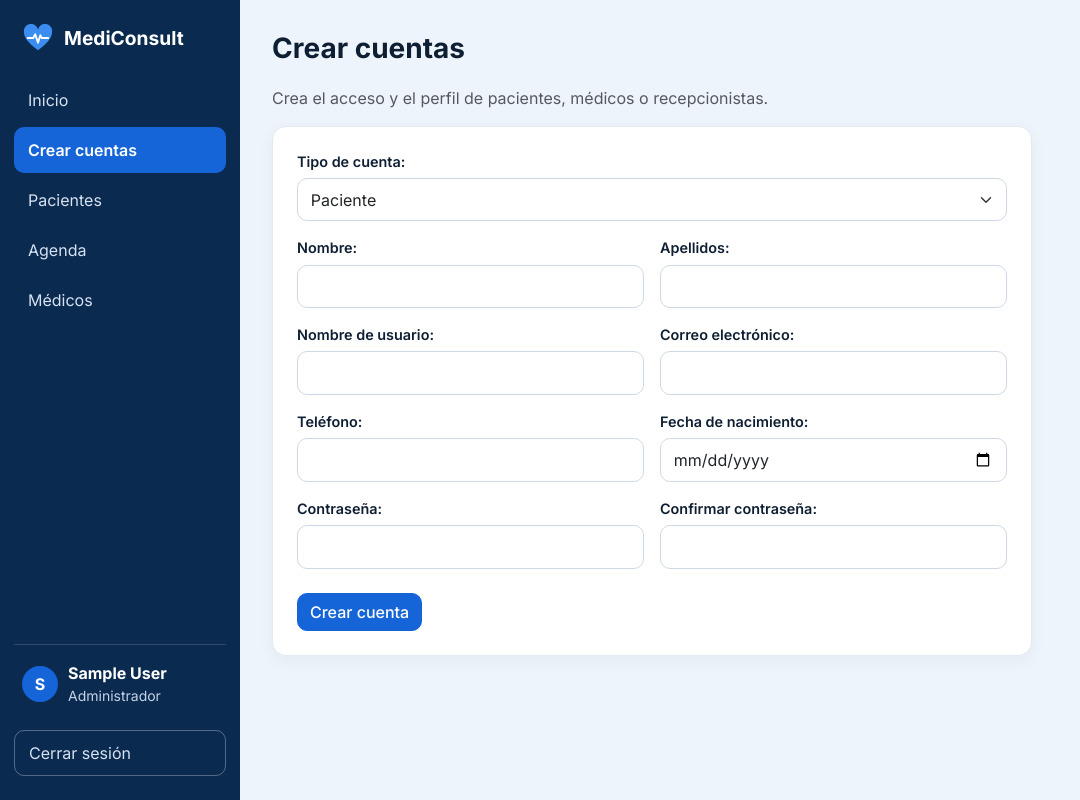
After one commit to rommelhernandez-ai/mediconsult, a Django app: page /cuentas/nueva/ in a window 1280 px wide. The commit adds this page. Shown: the whole page, without its empty margins (0-1080 px from the left). Run offline with Django 5.2, Linux system fonts and the light colour scheme; the visitor is signed in with stand-in values (Sample User, id 1).

Commit message:
Add admin account creation and automatic role login

```diff
--- a/clinica/forms.py
+++ b/clinica/forms.py
@@ -10,27 +10,14 @@ from .models import Cita, Horario, Medico, Paciente
 from .servicios import obtener_festivos
 
 
-ROLES = (
-    ("paciente", "Paciente"),
-    ("medico", "Médico"),
-    ("recepcionista", "Recepcionista"),
-    ("administrador", "Administrador"),
-)
-
-
 class InicioSesionForm(AuthenticationForm):
-    rol = forms.ChoiceField(choices=ROLES, label="Entrar como")
-
-    def __init__(self, *args, **kwargs):
-        super().__init__(*args, **kwargs)
-        self.fields["rol"].widget.attrs["class"] = "form-select"
-
     def clean(self):
         datos = super().clean()
         usuario = self.get_user()
-        rol = datos.get("rol")
-        if usuario and rol not in roles_disponibles(usuario):
-            raise ValidationError("Tu cuenta no tiene acceso con el rol seleccionado.")
+        if usuario and len(roles_disponibles(usuario)) != 1:
+            raise ValidationError(
+                "No se pudo determinar el rol de esta cuenta. Contacta al administrador."
+            )
         return datos
 
 
@@ -52,10 +39,6 @@ def roles_disponibles(usuario):
     if usuario.groups.filter(name="Recepcionista").exists():
         roles.append("recepcionista")
 
-    if not roles and not usuario.groups.filter(
-        name__in=("Paciente", "Médico", "Recepcionista", "Administrador")
-    ).exists():
-        return ("recepcionista",)
     return tuple(roles)
 
 
@@ -99,6 +82,80 @@ class PacienteForm(FormularioSimple):
         model = Paciente
         fields = ["nombre", "apellidos", "fecha_nacimiento", "telefono", "correo"]
         widgets = {"fecha_nacimiento": forms.DateInput(attrs={"type": "date"})}
+
+
+class CrearCuentaForm(forms.Form):
+    ROLES = (
+        ("paciente", "Paciente"),
+        ("medico", "Médico"),
+        ("recepcionista", "Recepcionista"),
+    )
+
+    rol = forms.ChoiceField(label="Tipo de cuenta", choices=ROLES)
+    nombre = forms.CharField(label="Nombre", max_length=100)
+    apellidos = forms.CharField(label="Apellidos", max_length=100)
+    usuario_login = forms.CharField(
+        label="Nombre de usuario",
+        max_length=150,
+        validators=[UnicodeUsernameValidator()],
+    )
+    correo = forms.EmailField(label="Correo electrónico", required=False)
+    telefono = forms.CharField(label="Teléfono", max_length=15, required=False)
+    fecha_nacimiento = forms.DateField(
+        label="Fecha de nacimiento",
+        required=False,
+        widget=forms.DateInput(attrs={"type": "date"}),
+    )
+    especialidad = forms.ChoiceField(
+        label="Especialidad",
+        required=False,
+        choices=[("", "Selecciona una especialidad"), *Medico.ESPECIALIDADES],
+    )
+    contrasena = forms.CharField(label="Contraseña", widget=forms.PasswordInput)
+    confirmar_contrasena = forms.CharField(
+        label="Confirmar contraseña",
+        widget=forms.PasswordInput,
+    )
+
+    def __init__(self, *args, **kwargs):
+        super().__init__(*args, **kwargs)
+        for campo in self.fields.values():
+            if isinstance(campo.widget, forms.Select):
+                campo.widget.attrs["class"] = "form-select"
+            else:
+                campo.widget.attrs["class"] = "form-control"
+
+        rol = self.data.get("rol") or self.initial.get("rol", "recepcionista")
+        if rol == "paciente":
+            self.fields["fecha_nacimiento"].required = True
+            self.fields["telefono"].required = True
+        elif rol == "medico":
+            self.fields["especialidad"].required = True
+            self.fields["telefono"].required = True
+
+    def clean_usuario_login(self):
+        usuario_login = self.cleaned_data["usuario_login"]
+        if User.objects.filter(username__iexact=usuario_login).exists():
+            raise ValidationError("Ese nombre de usuario ya está en uso.")
+        return usuario_login
+
+    def clean(self):
+        datos = super().clean()
+        contrasena = datos.get("contrasena")
+        confirmar_contrasena = datos.get("confirmar_contrasena")
+        if contrasena and confirmar_contrasena and contrasena != confirmar_contrasena:
+            self.add_error("confirmar_contrasena", "Las contraseñas no coinciden.")
+        if contrasena:
+            usuario = User(
+                username=datos.get("usuario_login", ""),
+                first_name=datos.get("nombre", ""),
+                last_name=datos.get("apellidos", ""),
+            )
+            try:
+                validate_password(contrasena, user=usuario)
+            except ValidationError as error:
+                self.add_error("contrasena", error)
+        return datos
 
 
 class MedicoForm(FormularioSimple):
--- a/clinica/templates/clinica/base.html
+++ b/clinica/templates/clinica/base.html
@@ -18,6 +18,9 @@
 
         <nav class="menu" aria-label="Principal">
             <a href="{% url 'inicio' %}" {% if pagina == "inicio" %}class="activo"{% endif %}>Inicio</a>
+            {% if es_administrador %}
+            <a href="{% url 'crear_cuenta' %}" {% if pagina == "crear_cuenta" %}class="activo"{% endif %}>Crear cuentas</a>
+            {% endif %}
             {% if es_paciente %}
             <a href="{% url 'agenda' %}" {% if pagina == "agenda" %}class="activo"{% endif %}>Mis citas</a>
             {% elif es_medico %}
--- /dev/null
+++ b/clinica/templates/clinica/cuentas.html
@@ -0,0 +1,75 @@
+{% extends "clinica/base.html" %}
+{% block titulo %}Crear cuentas | MediConsult{% endblock %}
+{% block contenido %}
+<h1 class="h3">Crear cuentas</h1>
+<p class="text-muted">Crea el acceso y el perfil de pacientes, médicos o recepcionistas.</p>
+<div class="card card-body" style="max-width: 760px">
+    <form method="post">
+        {% csrf_token %}
+        {{ formulario.non_field_errors }}
+        <div class="mb-3">
+            {{ formulario.rol.label_tag }}
+            {{ formulario.rol }}
+            {{ formulario.rol.errors }}
+        </div>
+        <div class="row g-3">
+            <div class="col-md-6">
+                {{ formulario.nombre.label_tag }}
+                {{ formulario.nombre }}
+                {{ formulario.nombre.errors }}
+            </div>
+            <div class="col-md-6">
+                {{ formulario.apellidos.label_tag }}
+                {{ formulario.apellidos }}
+                {{ formulario.apellidos.errors }}
+            </div>
+            <div class="col-md-6">
+                {{ formulario.usuario_login.label_tag }}
+                {{ formulario.usuario_login }}
+                {{ formulario.usuario_login.errors }}
+            </div>
+            <div class="col-md-6">
+                {{ formulario.correo.label_tag }}
+                {{ formulario.correo }}
+                {{ formulario.correo.errors }}
+            </div>
+            <div class="col-md-6">
+                {{ formulario.telefono.label_tag }}
+                {{ formulario.telefono }}
+                {{ formulario.telefono.errors }}
+            </div>
+            <div class="col-md-6" data-rol-campos="paciente">
+                {{ formulario.fecha_nacimiento.label_tag }}
+                {{ formulario.fecha_nacimiento }}
+                {{ formulario.fecha_nacimiento.errors }}
+            </div>
+            <div class="col-md-6" data-rol-campos="medico">
+                {{ formulario.especialidad.label_tag }}
+                {{ formulario.especialidad }}
+                {{ formulario.especialidad.errors }}
+            </div>
+            <div class="col-md-6">
+                {{ formulario.contrasena.label_tag }}
+                {{ formulario.contrasena }}
+                {{ formulario.contrasena.errors }}
+            </div>
+            <div class="col-md-6">
+                {{ formulario.confirmar_contrasena.label_tag }}
+                {{ formulario.confirmar_contrasena }}
+                {{ formulario.confirmar_contrasena.errors }}
+            </div>
+        </div>
+        <button class="btn btn-primary mt-4" type="submit">Crear cuenta</button>
+    </form>
+</div>
+<script>
+    const rolCuenta = document.getElementById("id_rol");
+    const actualizarCamposRol = () => {
+        document.querySelectorAll("[data-rol-campos]").forEach((grupo) => {
+            grupo.hidden = grupo.dataset.rolCampos !== rolCuenta.value;
+        });
+    };
+    rolCuenta.addEventListener("change", actualizarCamposRol);
+    actualizarCamposRol();
+</script>
+{% endblock %}
--- a/clinica/templates/clinica/login.html
+++ b/clinica/templates/clinica/login.html
@@ -12,15 +12,12 @@
         <p class="login-subtitulo">Sistema de citas del consultorio</p>
 
         {% if form.errors %}
-        <div class="alert alert-danger">{{ form.non_field_errors }}{{ form.rol.errors }}{% if form.username.errors or form.password.errors %}Usuario o contraseña incorrectos.{% endif %}</div>
+        <div class="alert alert-danger">{{ form.non_field_errors }}{% if form.username.errors or form.password.errors %}Usuario o contraseña incorrectos.{% endif %}</div>
         {% endif %}
 
         <form method="post">
             {% csrf_token %}
             {% if next %}<input type="hidden" name="next" value="{{ next }}">{% endif %}
-            <label for="{{ form.rol.id_for_label }}">{{ form.rol.label }}</label>
-            {{ form.rol }}
-
             <label for="id_username">Usuario</label>
             <div class="campo-icono">
                 <svg width="20" height="20" viewBox="0 0 24 24" fill="none" stroke="#52627a" stroke-width="2" stroke-linecap="round" aria-hidden="true"><circle cx="12" cy="8" r="4"></circle><path d="M4 21a8 8 0 0 1 16 0"></path></svg>
--- a/clinica/urls.py
+++ b/clinica/urls.py
@@ -12,6 +12,7 @@ urlpatterns = [
     path("horarios/nuevo/", views.agregar_horario, name="agregar_horario"),
     path("agenda/", views.agenda, name="agenda"),
     path("citas/<int:cita_id>/<str:estado>/", views.cambiar_estado, name="cambiar_estado"),
+    path("cuentas/nueva/", views.crear_cuenta, name="crear_cuenta"),
     path("login/", views.InicioSesionView.as_view(), name="login"),
     path("registro/", views.registro_paciente, name="registro_paciente"),
     path("logout/", auth_views.LogoutView.as_view(), name="logout"),
--- a/clinica/views.py
+++ b/clinica/views.py
@@ -13,11 +13,13 @@ from django.utils import timezone
 
 from .forms import (
     CitaForm,
+    CrearCuentaForm,
     HorarioForm,
     InicioSesionForm,
     MedicoForm,
     PacienteForm,
     RegistroPacienteForm,
+    roles_disponibles,
 )
 from .models import Cita, Horario, Medico, Paciente
 from .permissions import administrador_requerido, rol_actual, roles_requeridos
@@ -29,7 +31,7 @@ class InicioSesionView(LoginView):
 
     def form_valid(self, form):
         respuesta = super().form_valid(form)
-        self.request.session["rol_activo"] = form.cleaned_data["rol"]
+        self.request.session["rol_activo"] = roles_disponibles(form.get_user())[0]
         return respuesta
 
 
@@ -260,6 +262,52 @@ def cambiar_estado(request, cita_id, estado):
     return redirect("agenda")
 
 
+@login_required
+@administrador_requerido
+def crear_cuenta(request):
+    formulario = CrearCuentaForm(request.POST or None)
+    if request.method == "POST" and formulario.is_valid():
+        datos = formulario.cleaned_data
+        nombres_grupo = {
+            "paciente": "Paciente",
+            "medico": "Médico",
+            "recepcionista": "Recepcionista",
+        }
+        with transaction.atomic():
+            usuario = User.objects.create_user(
+                username=datos["usuario_login"],
+                password=datos["contrasena"],
+                first_name=datos["nombre"],
+                last_name=datos["apellidos"],
+                email=datos["correo"],
+            )
+            grupo, _ = Group.objects.get_or_create(name=nombres_grupo[datos["rol"]])
+            usuario.groups.add(grupo)
+            if datos["rol"] == "paciente":
+                Paciente.objects.create(
+                    usuario=usuario,
+                    nombre=datos["nombre"],
+                    apellidos=datos["apellidos"],
+                    fecha_nacimiento=datos["fecha_nacimiento"],
+                    telefono=datos["telefono"],
+                    correo=datos["correo"],
+                )
+            elif datos["rol"] == "medico":
+                Medico.objects.create(
+                    usuario=usuario,
+                    nombre=datos["nombre"],
+                    apellidos=datos["apellidos"],
+                    especialidad=datos["especialidad"],
+                    telefono=datos["telefono"],
+                )
+        messages.success(
+            request,
+            f"Cuenta de {dict(CrearCuentaForm.ROLES)[datos['rol']]} creada.",
+        )
+        return redirect("crear_cuenta")
+    return render(request, "clinica/cuentas.html", {"formulario": formulario})
+
+
 def registro_paciente(request):
     if request.user.is_authenticated:
         return redirect("inicio")
```
Also changed, not shown: clinica/tests.py (+102 -6 lines), README.md.
